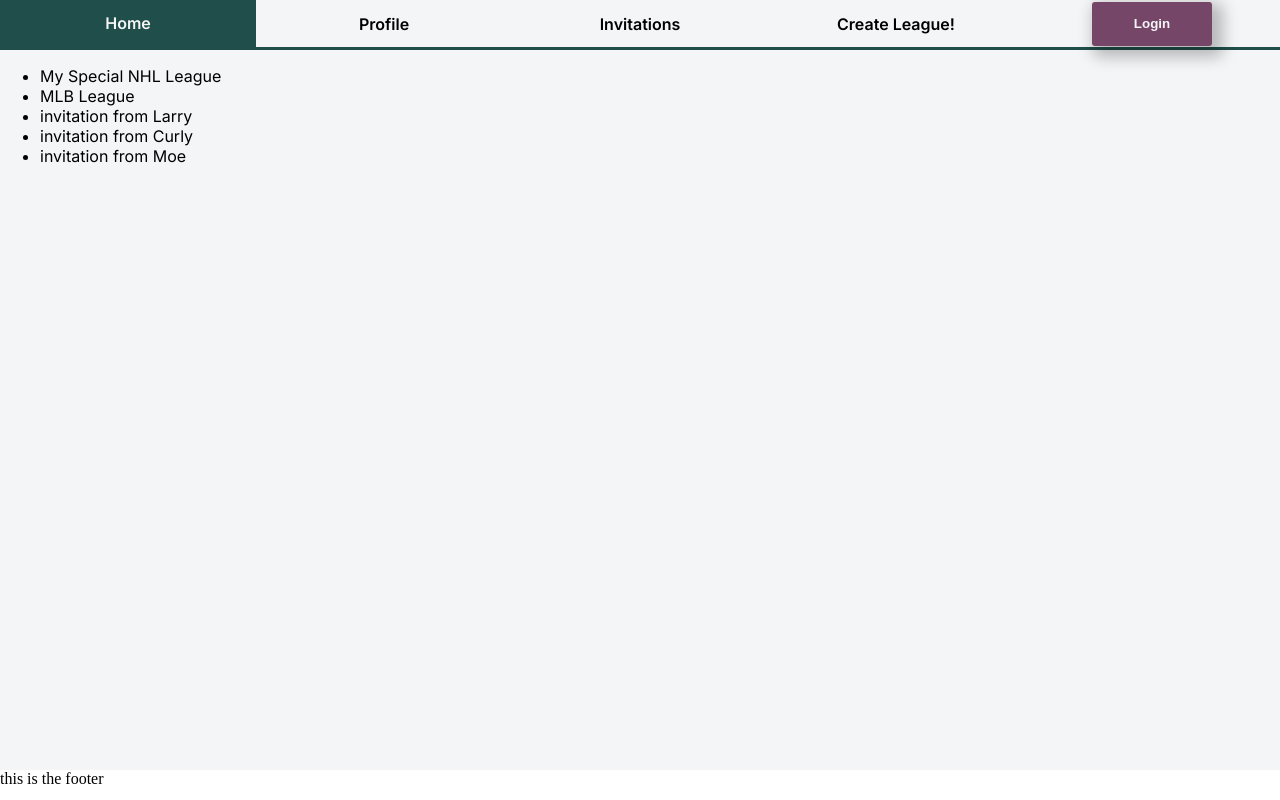
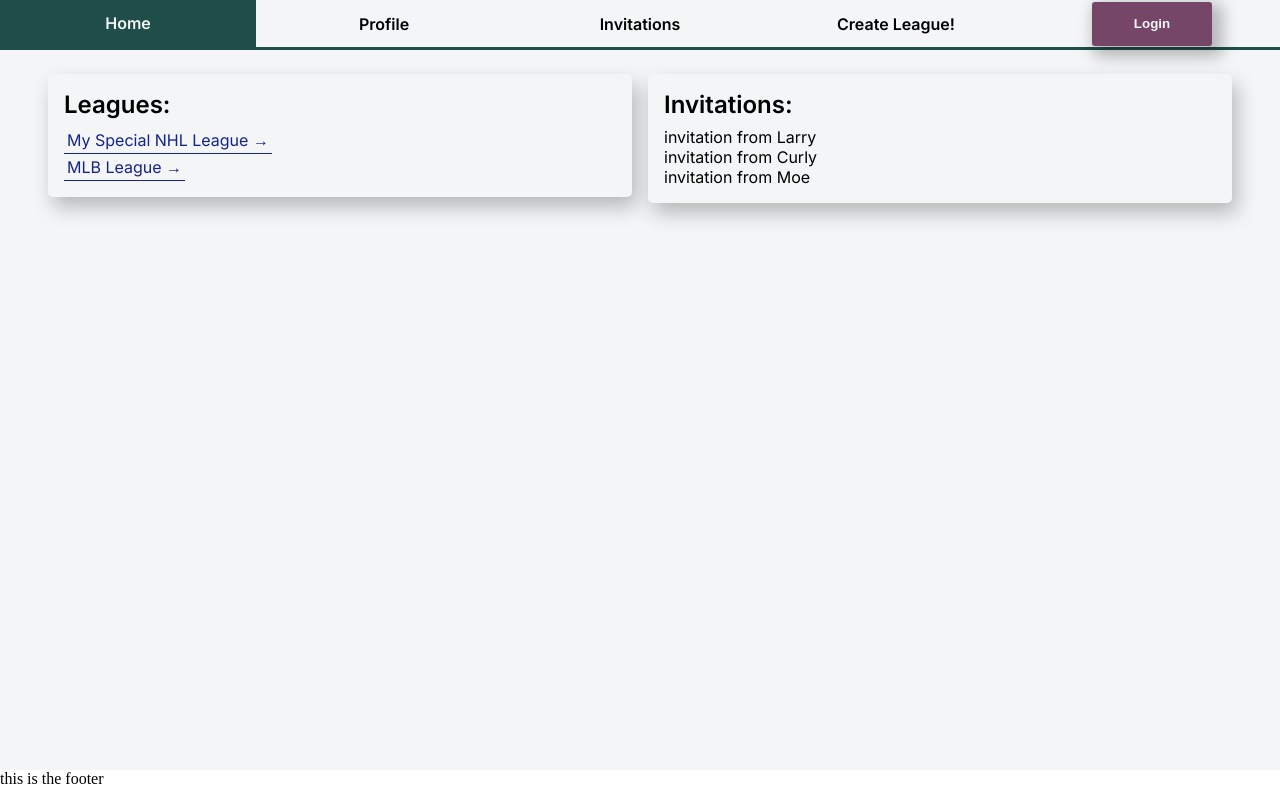
Before and after one commit to TYLER-JM/team-fantasy, a Next.js app: page / in a window 1280 px wide. Built offline with nearby package versions, Linux system fonts and the light colour scheme; no server answers.

Commit message:
adding basic layout .card styles, and link styles

```diff
--- a/src/pages/index.tsx
+++ b/src/pages/index.tsx
@@ -1,21 +1,30 @@
 import Link from 'next/link'
+import styles from '../styles/layout.module.css'
 
 export default function Home() {
   return (
     <div className="container">
-      <section>
+      <div className={styles.row}>
+        <section className={styles.col6}>
+          <div className="card">
+            <h3>Leagues:</h3>
             <ul>
-          <li><Link href="/league/123">My Special NHL League</Link></li>
-          <li><Link href="league/456">MLB League</Link></li>
+              <li><Link className='link' href="/league/123">My Special NHL League <span>&rarr;</span></Link></li>
+              <li><Link className='link' href="league/456">MLB League <span>&rarr;</span></Link></li>
             </ul>
+          </div>
         </section>
-      <section>
+        <section className={styles.col6}>
+          <div className="card">
+            <h3>Invitations:</h3>
             <ul>
               <li>invitation from Larry</li>
               <li>invitation from Curly</li>
               <li>invitation from Moe</li>
             </ul>
+          </div>
         </section>
+      </div>
     </div>
   );
 }
--- a/src/styles/base.css
+++ b/src/styles/base.css
@@ -79,3 +79,33 @@ h3 {
   font-weight: 300;
   font-size: .85em;
 }
+
+.card {
+  box-shadow: var(--box-shadow-sm);
+  border-radius: 5px;
+  background-color: var(--white);
+  padding: 1em;
+}
+
+.link, .link:visited {
+  color: var(--blue);
+  font-size: 1rem;
+  display: inline-block;
+  text-decoration: none;
+  border-bottom: 1px solid var(--blue);
+  padding: 3px;
+  transition: all .2s;
+}
+/* .link::after {
+  content: "&rarr";
+} */
+
+.link span {
+  display: inline-block;
+  transform: translateX(0px);
+  transition: all .2s;
+  font-weight: bolder;
+}
+.link:hover span {
+  transform: translateX(5px);
+}
--- a/src/styles/globals.css
+++ b/src/styles/globals.css
@@ -17,6 +17,7 @@
   --secondary: var(--gray);
 
   --box-shadow: 6px 6px 15px 5px rgba(0,0,0, .25);
+  --box-shadow-sm: 5px 10px 20px rgb(0,0,0, .25)
 
 }
 
@@ -74,6 +75,10 @@ a {
   text-decoration: none;
 }
 
+ul {
+  list-style-type: none;
+}
+
 @media (prefers-color-scheme: dark) {
   html {
     color-scheme: dark;
--- a/src/styles/layout.module.css
+++ b/src/styles/layout.module.css
@@ -41,7 +41,7 @@
 .col6 {
   flex-basis: 50%;
   max-width: 50%;
-  background-color: bisque;
+  /* background-color: bisque; */
 }
 .col4 {
   flex-basis: 33.333333%;
```
Lines whose indentation alone changed are shown as unchanged.
